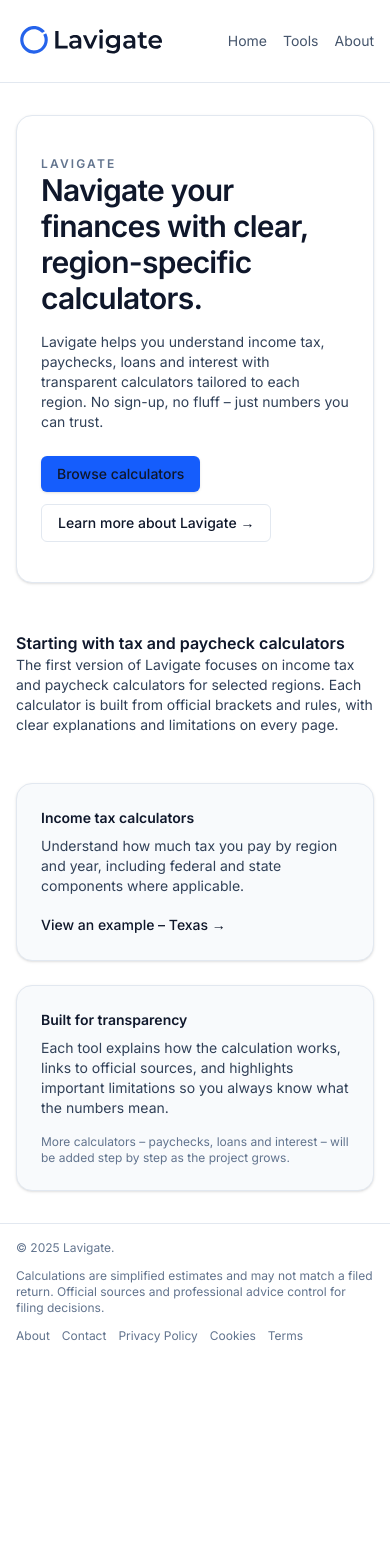
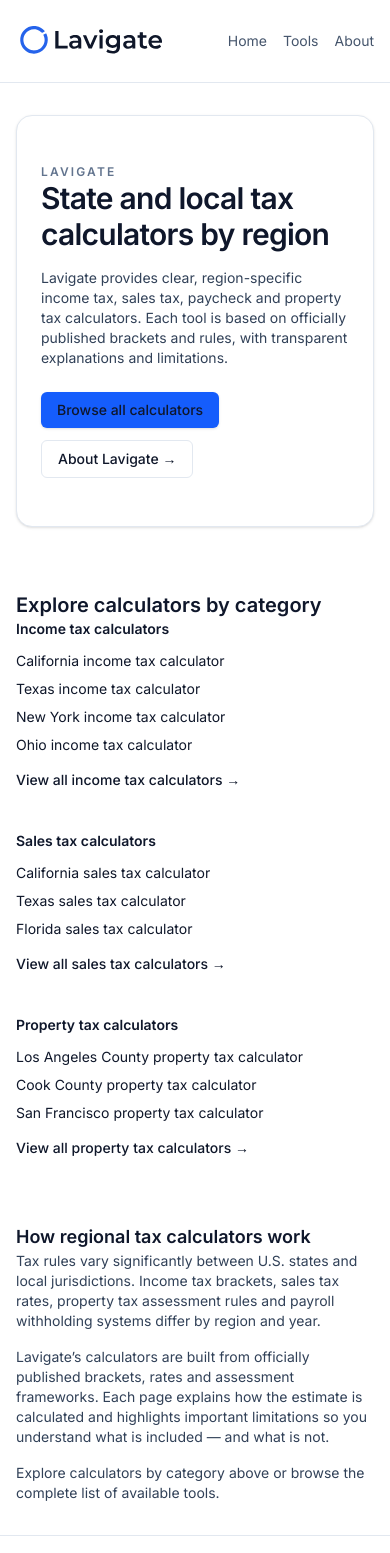
Before and after one commit to calleskattman/lavigate, a Next.js app: page / in a window 390 px wide. Shown: the top 1553 px of the page. Before the commit the page ends 1360 px from the top, so only its background shows below. Built offline with nearby package versions, Linux system fonts and the light colour scheme.

Commit message:
Fix Next 16 async params routing and restore tool + region pages

```diff
--- a/app/page.tsx
+++ b/app/page.tsx
@@ -1,21 +1,33 @@
 // app/page.tsx
+import type { Metadata } from "next";
 import Link from "next/link";
+
+export const metadata: Metadata = {
+  title: "State and Local Tax Calculators | Lavigate",
+  description:
+    "Explore income tax, sales tax, paycheck and property tax calculators by state and city. Clear, region-specific tools built from official tax rules.",
+  alternates: {
+    canonical: "https://lavigate.com/",
+  },
+};
 
 export default function HomePage() {
   return (
-    <div className="space-y-12">
-      {/* Hero / intro */}
-      <section className="rounded-2xl border border-slate-200 bg-white px-6 py-10 shadow-sm sm:px-10">
+    <div className="space-y-16">
+
+      {/* Hero */}
+      <section className="rounded-2xl border border-slate-200 bg-white px-6 py-12 shadow-sm sm:px-10">
         <p className="text-xs font-semibold tracking-[0.18em] text-slate-500">
           LAVIGATE
         </p>
         <h1 className="mt-3 text-3xl font-semibold tracking-tight text-slate-900 sm:text-4xl">
-          Navigate your finances with clear, region-specific calculators.
+          State and local tax calculators by region
         </h1>
         <p className="mt-4 max-w-2xl text-sm text-slate-700 sm:text-base">
-          Lavigate helps you understand income tax, paychecks, loans and
-          interest with transparent calculators tailored to each region.
-          No sign-up, no fluff – just numbers you can trust.
+          Lavigate provides clear, region-specific income tax, sales tax,
+          paycheck and property tax calculators. Each tool is based on
+          officially published brackets and rules, with transparent explanations
+          and limitations.
         </p>
 
         <div className="mt-6 flex flex-wrap gap-3">
@@ -23,65 +35,159 @@ export default function HomePage() {
             href="/tools"
             className="inline-flex items-center justify-center rounded-md bg-blue-600 px-4 py-2 text-sm font-medium text-white shadow-sm hover:bg-blue-700"
           >
-            Browse calculators
+            Browse all calculators
           </Link>
           <Link
             href="/about"
             className="inline-flex items-center justify-center rounded-md border border-slate-200 bg-white px-4 py-2 text-sm font-medium text-slate-800 hover:bg-slate-50"
           >
-            Learn more about Lavigate →
+            About Lavigate →
           </Link>
         </div>
       </section>
 
-      {/* Intro till första versionen */}
-      <section className="space-y-2">
-        <h2 className="text-base font-semibold text-slate-900">
-          Starting with tax and paycheck calculators
+      {/* Category hub links */}
+      <section className="space-y-8">
+        <h2 className="text-xl font-semibold text-slate-900">
+          Explore calculators by category
         </h2>
-        <p className="max-w-3xl text-sm text-slate-700">
-          The first version of Lavigate focuses on income tax and paycheck
-          calculators for selected regions. Each calculator is built from
-          official brackets and rules, with clear explanations and limitations
-          on every page.
+
+        <div className="grid gap-10 md:grid-cols-3">
+
+          {/* Income Tax */}
+          <div>
+            <h3 className="text-sm font-semibold text-slate-900">
+              Income tax calculators
+            </h3>
+
+            <ul className="mt-3 space-y-2 text-sm">
+              <li>
+                <Link href="/tools/income-tax/california" className="text-blue-700 hover:underline">
+                  California income tax calculator
+                </Link>
+              </li>
+              <li>
+                <Link href="/tools/income-tax/texas" className="text-blue-700 hover:underline">
+                  Texas income tax calculator
+                </Link>
+              </li>
+              <li>
+                <Link href="/tools/income-tax/new-york" className="text-blue-700 hover:underline">
+                  New York income tax calculator
+                </Link>
+              </li>
+              <li>
+                <Link href="/tools/income-tax/ohio" className="text-blue-700 hover:underline">
+                  Ohio income tax calculator
+                </Link>
+              </li>
+            </ul>
+
+            <div className="mt-3">
+              <Link
+                href="/tools/income-tax"
+                className="text-sm font-medium text-blue-700 hover:underline"
+              >
+                View all income tax calculators →
+              </Link>
+            </div>
+          </div>
+
+          {/* Sales Tax */}
+          <div>
+            <h3 className="text-sm font-semibold text-slate-900">
+              Sales tax calculators
+            </h3>
+
+            <ul className="mt-3 space-y-2 text-sm">
+              <li>
+                <Link href="/tools/sales-tax/california" className="text-blue-700 hover:underline">
+                  California sales tax calculator
+                </Link>
+              </li>
+              <li>
+                <Link href="/tools/sales-tax/texas" className="text-blue-700 hover:underline">
+                  Texas sales tax calculator
+                </Link>
+              </li>
+              <li>
+                <Link href="/tools/sales-tax/florida" className="text-blue-700 hover:underline">
+                  Florida sales tax calculator
+                </Link>
+              </li>
+            </ul>
+
+            <div className="mt-3">
+              <Link
+                href="/tools/sales-tax"
+                className="text-sm font-medium text-blue-700 hover:underline"
+              >
+                View all sales tax calculators →
+              </Link>
+            </div>
+          </div>
+
+          {/* Property Tax */}
+          <div>
+            <h3 className="text-sm font-semibold text-slate-900">
+              Property tax calculators
+            </h3>
+
+            <ul className="mt-3 space-y-2 text-sm">
+              <li>
+                <Link href="/tools/property-tax/los-angeles-county" className="text-blue-700 hover:underline">
+                  Los Angeles County property tax calculator
+                </Link>
+              </li>
+              <li>
+                <Link href="/tools/property-tax/cook-county" className="text-blue-700 hover:underline">
+                  Cook County property tax calculator
+                </Link>
+              </li>
+              <li>
+                <Link href="/tools/property-tax/san-francisco" className="text-blue-700 hover:underline">
+                  San Francisco property tax calculator
+                </Link>
+              </li>
+            </ul>
+
+            <div className="mt-3">
+              <Link
+                href="/tools/property-tax"
+                className="text-sm font-medium text-blue-700 hover:underline"
+              >
+                View all property tax calculators →
+              </Link>
+            </div>
+          </div>
+        </div>
+      </section>
+
+      {/* SEO content section */}
+      <section className="max-w-3xl space-y-4">
+        <h2 className="text-lg font-semibold text-slate-900">
+          How regional tax calculators work
+        </h2>
+
+        <p className="text-sm text-slate-700">
+          Tax rules vary significantly between U.S. states and local jurisdictions.
+          Income tax brackets, sales tax rates, property tax assessment rules
+          and payroll withholding systems differ by region and year.
+        </p>
+
+        <p className="text-sm text-slate-700">
+          Lavigate’s calculators are built from officially published brackets,
+          rates and assessment frameworks. Each page explains how the estimate
+          is calculated and highlights important limitations so you understand
+          what is included — and what is not.
+        </p>
+
+        <p className="text-sm text-slate-700">
+          Explore calculators by category above or browse the complete list
+          of available tools.
         </p>
       </section>
 
-      {/* Feature-kort */}
-      <section className="grid gap-6 md:grid-cols-2">
-        <article className="rounded-2xl border border-slate-200 bg-slate-50 p-6 shadow-sm">
-          <h3 className="text-sm font-semibold text-slate-900">
-            Income tax calculators
-          </h3>
-          <p className="mt-2 text-sm text-slate-700">
-            Understand how much tax you pay by region and year, including
-            federal and state components where applicable.
-          </p>
-          <div className="mt-4">
-            <Link
-              href="/tools/income-tax/texas"
-              className="text-sm font-medium text-blue-700 hover:text-blue-800"
-            >
-              View an example – Texas →
-            </Link>
-          </div>
-        </article>
-
-        <article className="rounded-2xl border border-slate-200 bg-slate-50 p-6 shadow-sm">
-          <h3 className="text-sm font-semibold text-slate-900">
-            Built for transparency
-          </h3>
-          <p className="mt-2 text-sm text-slate-700">
-            Each tool explains how the calculation works, links to official
-            sources, and highlights important limitations so you always know
-            what the numbers mean.
-          </p>
-          <div className="mt-4 text-xs text-slate-500">
-            More calculators – paychecks, loans and interest – will be added
-            step by step as the project grows.
-          </div>
-        </article>
-      </section>
     </div>
   );
 }
--- a/app/tools/[toolId]/[regionSlug]/page.tsx
+++ b/app/tools/[toolId]/[regionSlug]/page.tsx
@@ -1,33 +1,31 @@
 // app/tools/[toolId]/[regionSlug]/page.tsx
-import { CURRENT_TAX_YEAR } from "@/config/site";
+
 import { notFound } from "next/navigation";
 import type { Metadata } from "next";
 import Script from "next/script";
-import { RelatedToolRegions } from "@/components/navigation/RelatedToolRegions";
-import { RelatedRegionTools } from "@/components/navigation/RelatedRegionTools";
 
+import { CURRENT_TAX_YEAR } from "@/config/site";
 import { getRegionBySlug, regions } from "@/config/regions";
+import { getToolById, tools } from "@/config/tools";
+
 import { getIncomeTaxConfig } from "@/config/data/incomeTax";
+import { getSalesTaxConfig } from "@/config/data/salesTax";
+import { getPaycheckConfig } from "@/config/data/paycheck";
+import { getPropertyTaxConfig } from "@/config/data/propertyTax";
+
 import { incomeTaxSeoContent } from "@/content/income-tax.en";
+import { salesTaxSeoContent } from "@/content/sales-tax.en";
+import { paycheckSeoContent } from "@/content/paycheck.en";
+import { propertyTaxSeoContent } from "@/content/property-tax.en";
 
 import { ToolLayout } from "@/components/layout/ToolLayout";
 import IncomeTaxTool from "@/components/tools/IncomeTaxTool";
 import SalesTaxTool from "@/components/tools/SalesTaxTool";
 import PaycheckTool from "@/components/tools/PaycheckTool";
-import { AdsBlock } from "@/components/ads/AdsBlock";
-import { AffiliateBlock } from "@/components/ads/AffiliateBlock";
+import PropertyTaxTool from "@/components/tools/PropertyTaxTool";
 
-import { getToolById, tools } from "@/config/tools";
-import { getSalesTaxConfig } from "@/config/data/salesTax";
-import { salesTaxSeoContent } from "@/content/sales-tax.en";
-
-import { getPaycheckConfig } from "@/config/data/paycheck";
-import { paycheckSeoContent } from "@/content/paycheck.en";
-
-import { propertyTaxSeoContent } from "@/content/property-tax.en";
-import PropertyTaxTool from "@/components/tools/PropertyTaxTool";
-import { getPropertyTaxConfig } from "@/config/data/propertyTax";
-
+import { RelatedToolRegions } from "@/components/navigation/RelatedToolRegions";
+import { RelatedRegionTools } from "@/components/navigation/RelatedRegionTools";
 
 import {
   buildFaqSchema,
@@ -35,72 +33,69 @@ import {
   buildSalesTaxSoftwareSchema,
 } from "@/lib/schema";
 
-// ---------- Typer ----------
-
-type ToolRegionParams = {
+type PageProps = {
+  params: Promise<{
     toolId: string;
     regionSlug: string;
+  }>;
 };
 
-type ToolRegionPageProps = {
-  params: Promise<ToolRegionParams>;
-};
 
-// ---------- Ads ----------
 
-const ADS_ENABLED = process.env.NEXT_PUBLIC_ADS_ENABLED === "true";
-type AdsDensity = "low" | "medium" | "high";
-const ADS_DENSITY: AdsDensity =
-  (process.env.NEXT_PUBLIC_ADS_DENSITY as AdsDensity) || "medium";
-
-function shouldShowAd(order: 1 | 2 | 3): boolean {
-  if (!ADS_ENABLED) return false;
-  if (ADS_DENSITY === "low") return order === 1;
-  if (ADS_DENSITY === "medium") return order === 1 || order === 2;
-  return true;
-}
-
-// ---------- Metadata ----------
+// ---------------------------------
+// Metadata (Next 16-safe)
+// ---------------------------------
 
 export async function generateMetadata(
-  { params }: ToolRegionPageProps
+  { params }: PageProps
 ): Promise<Metadata> {
   const { toolId, regionSlug } = await params;
 
   const tool = getToolById(toolId as any);
   const region = getRegionBySlug(regionSlug);
+
   if (!tool || !region) return {};
 
-  const seo =
-  tool.id === "income-tax"
-    ? incomeTaxSeoContent[region.id]
-    : tool.id === "sales-tax"
-    ? salesTaxSeoContent[region.id]
-    : tool.id === "paycheck"
-    ? paycheckSeoContent[region.id]
-    : tool.id === "property-tax"
-    ? propertyTaxSeoContent[region.id]
-    : undefined;
+  let seo: any;
 
-  if (!seo) return {};
+  switch (tool.id) {
+    case "income-tax":
+      seo = incomeTaxSeoContent[region.id];
+      break;
+    case "sales-tax":
+      seo = salesTaxSeoContent[region.id];
+      break;
+    case "paycheck":
+      seo = paycheckSeoContent[region.id];
+      break;
+    case "property-tax":
+      seo = propertyTaxSeoContent[region.id];
+      break;
+    default:
+      return {};
+  }
 
-  const canonical = seo.meta.canonicalPath
-    ? `https://lavigate.com${seo.meta.canonicalPath}`
-    : undefined;
+  if (!seo?.meta) return {};
 
   const title = seo.meta.title.replace(
-    /\b(20\d{2})\b/,
+    /\b20\d{2}\b/,
     String(CURRENT_TAX_YEAR)
   );
 
   return {
     title,
     description: seo.meta.description,
-    alternates: canonical ? { canonical } : undefined,
+    alternates: {
+      canonical: `https://lavigate.com/tools/${tool.id}/${region.slug}`,
+    },
   };
 }
 
-// ---------- Static params ----------
+
+
+// ---------------------------------
+// Static params
+// ---------------------------------
 
 export function generateStaticParams() {
   return tools.flatMap((tool) =>
@@ -114,20 +109,27 @@ export function generateStaticParams() {
   );
 }
 
-// ---------- Page ----------
+
+
+// ---------------------------------
+// Page
+// ---------------------------------
 
 export default async function ToolRegionPage({
   params,
-}: ToolRegionPageProps) {
+}: PageProps) {
+
   const { toolId, regionSlug } = await params;
 
-  const tool = getToolById(toolId as any) as { id: string; basePath: string };
+  const tool = getToolById(toolId as any);
   const region = getRegionBySlug(regionSlug);
-  if (!tool || !region) notFound();
+
+  if (!tool || !region) {
+    notFound();
+  }
 
   let config: any;
   let seo: any;
-
 
   switch (tool.id) {
     case "income-tax":
@@ -145,47 +147,37 @@ switch (tool.id) {
       seo = paycheckSeoContent[region.id];
       break;
 
-    case "property-tax": {
+    case "property-tax":
       config = getPropertyTaxConfig(region.id);
-      if (!config) notFound();
-
       seo = propertyTaxSeoContent[region.id];
       break;
-    }
-
-
 
     default:
       notFound();
   }
 
-if (!config) notFound();
+  if (!config || !seo) {
+    notFound();
+  }
 
-
-
-
-  const pageUrl = `https://lavigate.com${tool.basePath}/${region.slug}`;
+  const pageUrl = `https://lavigate.com/tools/${tool.id}/${region.slug}`;
 
   const faqSchema =
     Array.isArray(seo.faq) && seo.faq.length > 0
       ? buildFaqSchema(seo.faq)
       : null;
 
-
-
-
   const softwareSchema =
     tool.id === "income-tax"
       ? buildIncomeTaxSoftwareSchema({ content: seo, pageUrl })
       : tool.id === "sales-tax"
       ? buildSalesTaxSoftwareSchema({ content: seo, pageUrl })
-    : tool.id === "property-tax"
-    ? buildIncomeTaxSoftwareSchema({ content: seo, pageUrl })
       : null;
 
-
-
-    const h1 = seo.h1.replace(/\b(20\d{2})\b/, String(CURRENT_TAX_YEAR));
+  const h1 = seo.h1.replace(
+    /\b20\d{2}\b/,
+    String(CURRENT_TAX_YEAR)
+  );
 
 
 
@@ -198,10 +190,12 @@ if (!config) notFound();
         />
       )}
 
+      {softwareSchema && (
         <Script
           type="application/ld+json"
           dangerouslySetInnerHTML={{ __html: JSON.stringify(softwareSchema) }}
         />
+      )}
 
       <ToolLayout
         title={h1}
@@ -209,12 +203,8 @@ if (!config) notFound();
         category={tool.id}
         region={region.displayName}
       >
-        {/* Disclaimer */}
         <p className="text-sm text-slate-600 mb-6">
-          Estimates are shown for the {CURRENT_TAX_YEAR} tax year. In cases where
-          official figures have not yet been finalized, calculations are based
-          on the most recently available data and may be updated when final
-          guidance is published.
+          Estimates are shown for the {CURRENT_TAX_YEAR} tax year.
         </p>
 
         {tool.id === "income-tax" && <IncomeTaxTool config={config} />}
@@ -222,37 +212,38 @@ if (!config) notFound();
         {tool.id === "paycheck" && <PaycheckTool config={config} />}
         {tool.id === "property-tax" && <PropertyTaxTool config={config} />}
 
-
-        {shouldShowAd(1) && (
-          <div className="mt-8">
-            <AdsBlock slot={`${tool.id}-${region.slug}-primary`} />
-          </div>
-        )}
-
+        {seo.sections?.howItWorks && (
           <section className="mt-10 space-y-6">
             <h2 className="text-xl font-semibold text-slate-900">
               How it works
             </h2>
-          <p className="text-slate-700">{seo.sections.howItWorks}</p>
-        </section>
-
-        <section className="mt-10 space-y-6">
-          <h2 className="text-xl font-semibold text-slate-900">Examples</h2>
-          <p className="text-slate-700">{seo.sections.examples}</p>
-        </section>
-
-        {shouldShowAd(2) && (
-          <section className="mt-8">
-            <AdsBlock slot={`${tool.id}-${region.slug}-mid`} />
+            <p className="text-slate-700">
+              {seo.sections.howItWorks}
+            </p>
           </section>
         )}
 
+        {seo.sections?.examples && (
+          <section className="mt-10 space-y-6">
+            <h2 className="text-xl font-semibold text-slate-900">
+              Examples
+            </h2>
+            <p className="text-slate-700">
+              {seo.sections.examples}
+            </p>
+          </section>
+        )}
+
+        {seo.sections?.limitations && (
           <section className="mt-10 space-y-6">
             <h2 className="text-xl font-semibold text-slate-900">
               Limitations and important notes
             </h2>
-          <p className="text-slate-700">{seo.sections.limitations}</p>
+            <p className="text-slate-700">
+              {seo.sections.limitations}
+            </p>
           </section>
+        )}
 
         {Array.isArray(seo.faq) && seo.faq.length > 0 && (
           <section className="mt-10 space-y-4">
@@ -263,18 +254,15 @@ if (!config) notFound();
             {seo.faq.map(
               (item: { q: string; a: string }, index: number) => (
                 <div key={index}>
-          <h3 className="font-medium text-slate-900">{item.q}</h3>
-          <p className="text-sm text-slate-700">{item.a}</p>
+                  <h3 className="font-medium text-slate-900">
+                    {item.q}
+                  </h3>
+                  <p className="text-sm text-slate-700">
+                    {item.a}
+                  </p>
                 </div>
               )
             )}
-  </section>
-)}
-
-
-        {shouldShowAd(3) && (
-          <section className="mt-8">
-            <AdsBlock slot={`${tool.id}-${region.slug}-bottom`} />
           </section>
         )}
 
@@ -287,10 +275,6 @@ if (!config) notFound();
           currentToolId={tool.id}
           regionId={region.id}
         />
-
-        <div className="mt-10">
-          <AffiliateBlock id={`${tool.id}-${region.id}`} />
-        </div>
       </ToolLayout>
     </>
   );
--- a/app/tools/page.tsx
+++ b/app/tools/page.tsx
@@ -5,16 +5,15 @@ import { tools } from "@/config/tools";
 import { regions } from "@/config/regions";
 
 export const metadata: Metadata = {
-  title: "Finance calculators",
+  title: "Finance calculators by category | Lavigate",
   description:
-    "Browse Lavigate’s finance calculators by category and region, including income tax calculators for US states and other regions.",
+    "Browse income tax, sales tax, paycheck and property tax calculators by region. Explore official rule-based financial tools by state and locality.",
   alternates: {
     canonical: "https://lavigate.com/tools",
   },
 };
 
 export default function ToolsIndexPage() {
-  // Kopplar varje verktyg till de regioner som är aktiverade i config
   const toolWithRegions = tools
     .map((tool) => ({
       tool,
@@ -25,39 +24,49 @@ export default function ToolsIndexPage() {
     .filter((entry) => entry.regions.length > 0);
 
   return (
-    <main className="mx-auto max-w-5xl px-4 py-10 space-y-10">
-      {/* Intro */}
-      <header className="space-y-3">
+    <main className="mx-auto max-w-5xl px-4 py-12 space-y-16">
+
+      {/* Header */}
+      <header className="space-y-4">
         <p className="text-xs font-semibold uppercase tracking-[0.18em] text-blue-600">
           Lavigate tools
         </p>
 
         <h1 className="text-3xl font-semibold tracking-tight text-slate-900">
-          Finance calculators
+          Finance calculators by category
         </h1>
 
-        <p className="max-w-2xl text-sm md:text-base text-slate-600">
-          Explore Lavigate’s calculators by region. Each tool uses
-          region-specific tax rules and assumptions defined in our config files.
+        <p className="max-w-3xl text-sm md:text-base text-slate-600">
+          Explore region-specific calculators for income tax, sales tax,
+          paychecks and property tax. Each tool is based on official
+          rules and published brackets, with clear explanations of
+          assumptions and limitations.
         </p>
       </header>
 
-      {/* Lista med verktyg + regioner */}
-      <div className="space-y-8">
-        {toolWithRegions.map(({ tool, regions }) => (
-          <section key={tool.id} className="space-y-3">
-            <div>
+      {/* Tool sections */}
+      <div className="space-y-12">
+        {toolWithRegions.map(({ tool, regions }) => {
+          const prioritizedRegions = regions.slice(0, 8);
+
+          return (
+            <section key={tool.id} className="space-y-4">
+              <div className="flex items-center justify-between">
                 <h2 className="text-lg font-semibold text-slate-900">
                   {tool.name}
                 </h2>
+
+                <Link
+                  href={`/tools/${tool.id}`}
+                  className="text-sm font-medium text-blue-700 hover:underline"
+                >
+                  View all →
+                </Link>
               </div>
 
               <div className="rounded-2xl border border-slate-200 bg-white p-4 md:p-6">
-              <p className="mb-3 text-xs text-slate-600">
-                Available regions:
-              </p>
                 <ul className="flex flex-wrap gap-2 text-sm">
-                {regions.map((region) => (
+                  {prioritizedRegions.map((region) => (
                     <li key={region.id}>
                       <Link
                         href={`/tools/${tool.id}/${region.slug}`}
@@ -70,17 +79,30 @@ export default function ToolsIndexPage() {
                 </ul>
               </div>
             </section>
-        ))}
+          );
+        })}
       </div>
 
-      {/* Global disclaimer */}
-      <section className="border-t border-slate-200 pt-4">
-        <p className="text-xs text-slate-500">
-          Calculators are simplified and for guidance only. Always double-check
-          results and current rules with official sources or a qualified
-          professional before making financial decisions.
+      {/* SEO content block */}
+      <section className="max-w-3xl space-y-4 border-t border-slate-200 pt-8">
+        <h2 className="text-lg font-semibold text-slate-900">
+          How to use regional finance calculators
+        </h2>
+
+        <p className="text-sm text-slate-600">
+          Tax systems and payroll rules vary significantly between states
+          and local jurisdictions. Income tax brackets, sales tax rates,
+          property tax assessment methods and withholding rules differ
+          by region and year.
+        </p>
+
+        <p className="text-sm text-slate-600">
+          Lavigate calculators are built using official sources and
+          structured rule definitions. Results are estimates and
+          provided for guidance only.
         </p>
       </section>
+
     </main>
   );
 }
```
Also changed, not shown: app/tools/[toolId]/page.tsx (added, +87 -0 lines). Lines whose indentation alone changed are shown as unchanged.
